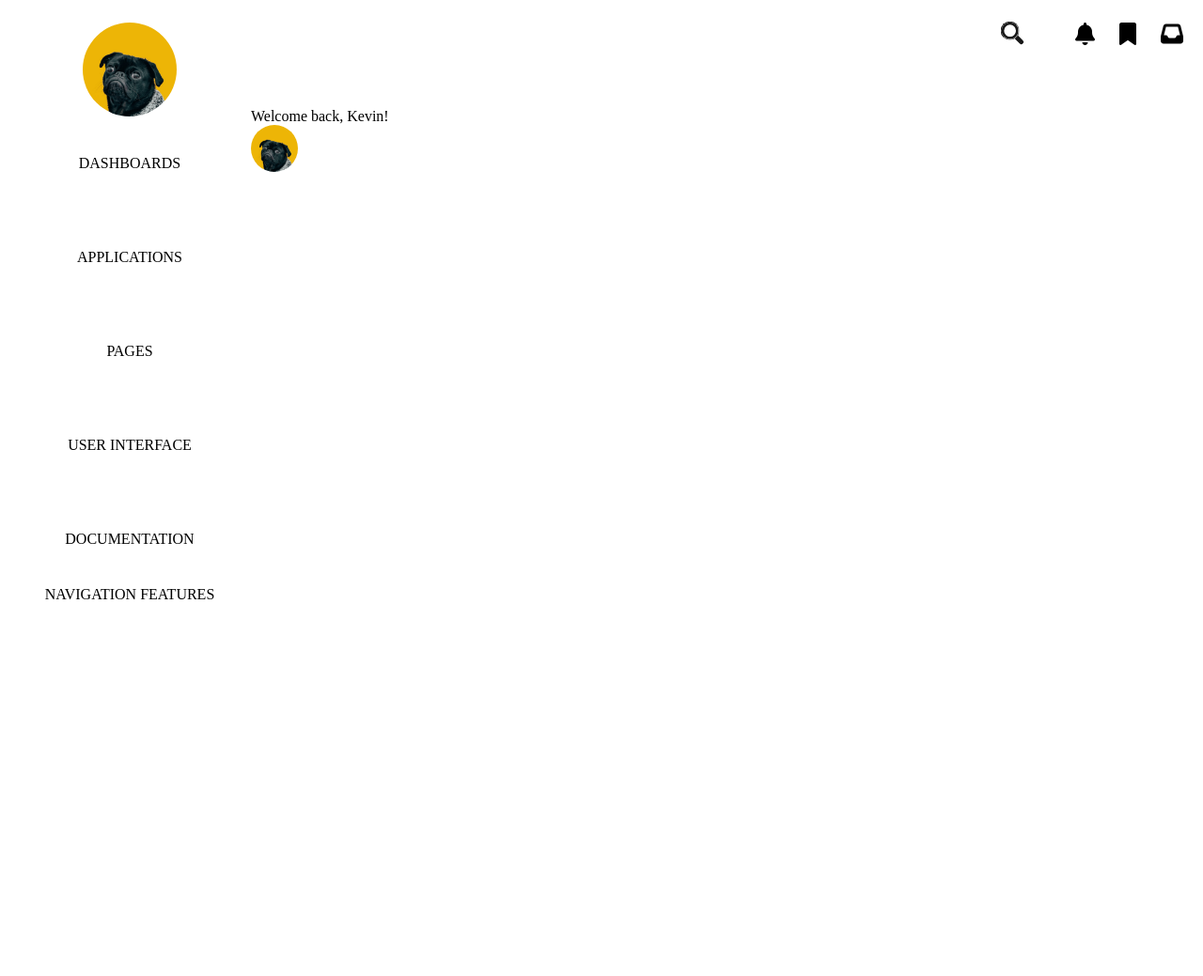
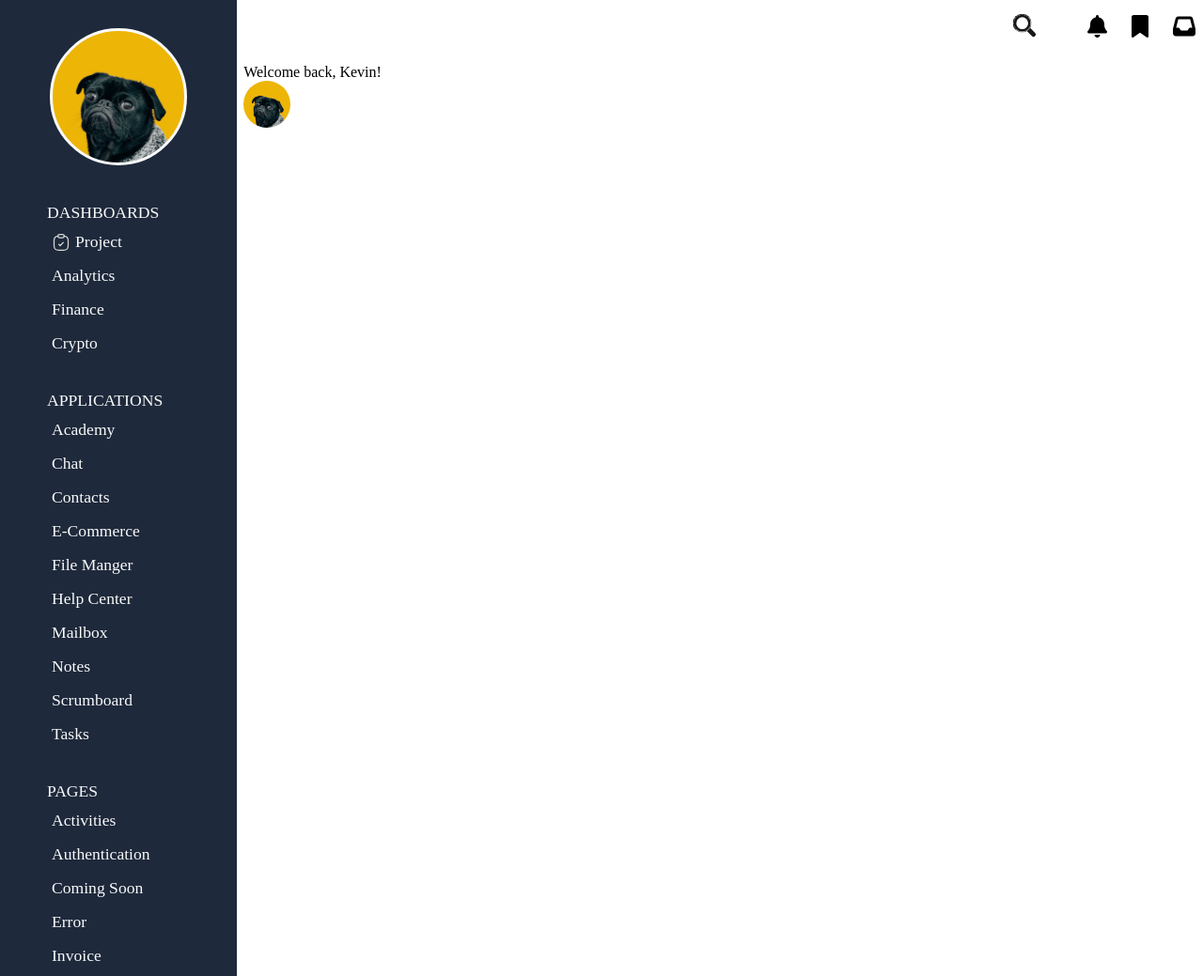
Before and after one commit to kevinkip/Admin-Dashboard, a website: page index.html in a window 1280 px wide. Shown: the top 1039 px of the page at 94% size. Before the commit the page ends 800 px from the top, so only its background shows below. Drawn offline with Linux system fonts and the light colour scheme.

Commit message:
fixed grid sections. Added first SVG to sidebar

```diff
--- a/index.html
+++ b/index.html
@@ -10,16 +10,8 @@
 </head>
 <body>
     <div class="container">
-        <div class="header">
+        <div class="main">
             <div class="top">
-                <!-- <div>
-                    <form action="" class="search-bar">
-                        <input type="search" name="search" pattern=".*\S.*" required>
-                        <button class="search-btn" type="submit">
-                            <span>Search</span>
-                        </button>
-                    </form>
-                </div> -->
                 <div class="notifications">
                     <form action="" class="search-bar">
                         <input type="search" name="search" pattern=".*\S.*" required>
@@ -38,20 +30,74 @@
                     </div>
                     <div class="profile-picture"></div>
             </div>
+            <div class="main-content">
+
+            </div>
         </div>
         <div class="sidebar">
             <div class="picture">
                 <div class="logo"></div>
             </div>
-            <div class="side-content">DASHBOARDS</div>
-            <div class="side-content">APPLICATIONS</div>
-            <div class="side-content">PAGES</div>
-            <div class="side-content">USER INTERFACE</div>
-            <div class="side-content">DOCUMENTATION</div>
-            <div class="side-content">NAVIGATION FEATURES</div>
-        </div>
-        <div class="main-content">
-
+            <div class="side-content first">DASHBOARDS
+                <div class="list-item"><a href="" class="project"><img class="project-svg" src="./views/SVG-files/clipboard-2.svg" alt=""> Project</a></div>
+                <div class="list-item">Analytics</div>
+                <div class="list-item">Finance</div>
+                <div class="list-item">Crypto</div>
+            </div>
+            <div class="side-content">APPLICATIONS
+                <div class="list-item">Academy</div>
+                <div class="list-item">Chat</div>
+                <div class="list-item">Contacts</div>
+                <div class="list-item">E-Commerce</div>
+                <div class="list-item">File Manger</div>
+                <div class="list-item">Help Center</div>
+                <div class="list-item">Mailbox</div>
+                <div class="list-item">Notes</div>
+                <div class="list-item">Scrumboard</div>
+                <div class="list-item">Tasks</div>
+            </div>
+            <div class="side-content">PAGES
+                <div class="list-item">Activities</div>
+                <div class="list-item">Authentication</div>
+                <div class="list-item">Coming Soon</div>
+                <div class="list-item">Error</div>
+                <div class="list-item">Invoice</div>
+                <div class="list-item">Maintenance</div>
+                <div class="list-item">Pricing</div>
+                <div class="list-item">Profile</div>
+                <div class="list-item">Settings</div>
+            </div>
+            <div class="side-content">USER INTERFACE
+                <div class="list-item">Material Components</div>
+                <div class="list-item">Fuse Components</div>
+                <div class="list-item">Other Components</div>
+                <div class="list-item">TailwindCSS</div>
+                <div class="list-item">Advanced Search</div>
+                <div class="list-item">Animations</div>
+                <div class="list-item">Cards</div>
+                <div class="list-item">Colors</div>
+                <div class="list-item">Confirmation Dialog</div>
+                <div class="list-item">Datatable</div>
+                <div class="list-item">Forms</div>
+                <div class="list-item">Icons</div>
+                <div class="list-item">Page Layouts</div>
+                <div class="list-item">Typography</div>
+            </div>
+            <div class="side-content">DOCUMENTATION
+                <div class="list-item">Changelog</div>
+                <div class="list-item">Guides</div>
+            </div>
+            <div class="side-content">NAVIGATION FEATURES
+                <div class="list-item">Level 0</div>
+                <div class="list-item">Level 1</div>
+                <div class="list-item">Active item</div>
+                <div class="list-item">Disabled collapsable</div>
+                <div class="list-item">Disabled basic</div>
+                <div class="list-item">Oval badge</div>
+                <div class="list-item">Rectangle badge</div>
+                <div class="list-item">Rounded badge</div>
+                <div class="list-item">Simple badge</div>
+            </div>
         </div>
     </div>
 </body>
--- a/styles.css
+++ b/styles.css
@@ -5,21 +5,22 @@
     --height: 2rem;
 }
 
-*{
-    margin: 10;
-    padding: 0;
+*, html{
+    margin: 0px;
+    padding: 0px;
 }
 
 .container{
     display: grid;
     grid-template-columns: 1fr 4fr;
-    grid-template-rows: repeat(3, 1fr);
     gap: 4px;
-    margin: 5px;
+    margin: 0px;
+    /* height: 100vh; */
 }
 
-.header{
+.main{
     grid-column: 2/3;
+    grid-row: 1/2;
     display: grid;
     grid-template-rows: repeat(2, 1fr);
 }
@@ -29,9 +30,13 @@
     justify-content: center;
     align-items: center;
     grid-column: 1/2;
-    grid-row: 1/4;
-    grid-template-rows: repeat(6, 1fr);
-    margin: 1em;
+    grid-row: 1/3;
+    /* grid-template-rows: repeat(6, 1fr); */
+    padding: 30px;
+    background-color: #1e293b;
+    color: #F9FAFB;
+    font-size: 1.1em;
+    width: 15vw;
 }
 
 .logo{
@@ -42,24 +47,61 @@
     background-size: 100%;
     background-repeat: no-repeat;
     background-position: center;
-    width: 100px;
-    height: 100px;
+    width: 140px;
+    height: 140px;
     border-radius: 50%;
+    border-style: solid;
 }
 
 .picture{
     display: flex;
     justify-content: center;
+    padding-bottom: 20px;
+    /* border-bottom: 3px solid #d9d9d9; */
 }
 
 .side-content{
-    display: grid;
-    justify-content: center;
+    display: flex;
+    flex-flow: column nowrap;
+    align-items: flex-start;
+    padding-bottom: 35px;
+    padding-left: 20px;
+    /* padding-left: 25px; */
+    gap: 5px;
+}
+
+.list-item{
+    display: flex;
+    flex-flow: nowrap;
+    width: 90%;
+    padding: 5px;
+}
+
+.first{
+  padding-top: 20px;
+}
+
+.list-item a{
+    text-decoration: none;
+    color: inherit;
+}
+
+.list-item:hover{
+    cursor: pointer;
+    background-color: #36455f;
+    border-radius: 5px;
+}
+
+.project{
+  display: flex;
+  flex-flow: row;
+  justify-content: center;
+  align-items: flex-end;
+  gap: 5px;
 }
 
 .top{
     display: inline-grid;
-    /* grid-template-columns: repeat(2, 1fr); */
     gap: 20px;
     justify-content: right;
     align-items: center;
```
Also changed, not shown: views/SVG-files/clipboard-2.svg (added), views/SVG-files/clipboard.svg (added).
